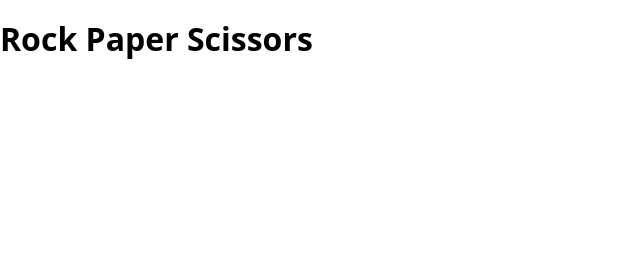
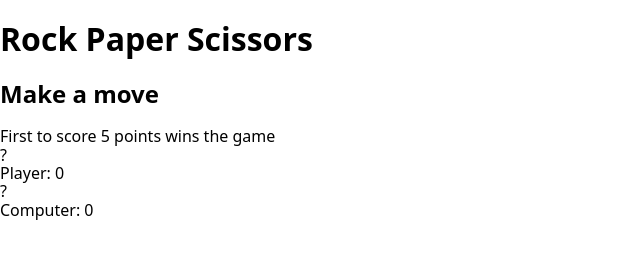
Before and after one commit to dyegocouto/rock-paper-scissors, a plain HTML site: page index.html in a window 1280 px wide. Shown: the whole page, without its empty margins (0-640 px from the left). Drawn offline with Linux system fonts and the light colour scheme.

Commit message:
feat: create scoreboard
It'll house information about the game, instructions, and scoreboard.

```diff
--- a/index.html
+++ b/index.html
@@ -12,5 +12,21 @@
     <header class="header">
       <h1 class="title">Rock Paper Scissors</h1>
     </header>
+    <main class="main">
+      <div class="display">
+        <h2 class="display-title">Make a move</h2>
+        <div class="display-info">First to score 5 points wins the game</div>
+        <div class="scoreboard">
+          <div class="score-box">
+            <div class="player-sign">?</div>
+            <div class="player-score">Player: 0</div>
+          </div>
+          <div class="score-box">
+            <div class="computer-sign">?</div>
+            <div class="computer-score">Computer: 0</div>
+          </div>
+        </div>
+      </div>
+    </main>
   </body>
 </html>
```
